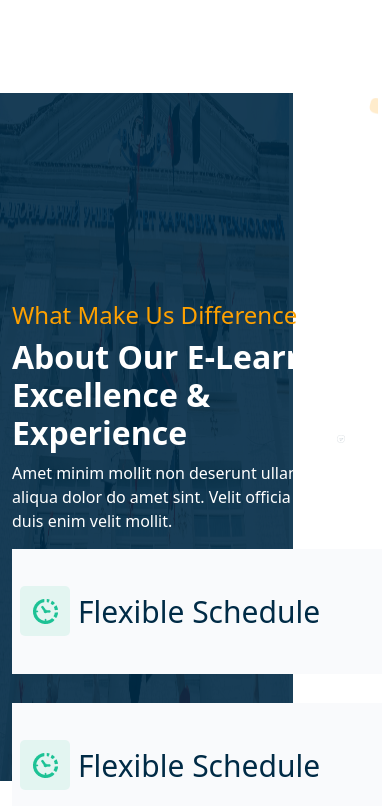
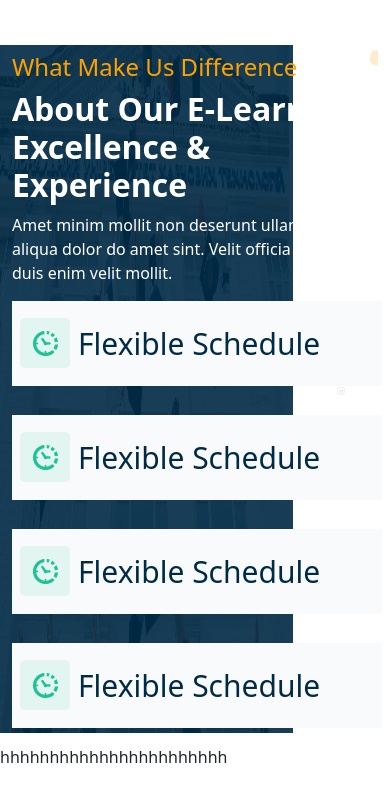
Before and after one commit to Sejan157218/egenslab-learning, a plain HTML site: page index.html in a window 390 px wide. Shown: the part 2018-2824 px from the top of the page. After the commit the page ends 2787 px from the top, so only its background shows below. Drawn offline with nearby package versions, Linux system fonts and the light colour scheme.

Commit message:
add resize about section

```diff
--- a/css/style.css
+++ b/css/style.css
@@ -121,10 +121,7 @@
 
 }
 /* Learnology’s History */
-/* .video-container{
-    background: #002b4661;
-    z-index: 115551;
-} */
+
 .video-content{
     width: 100%;
     height: 100%;
@@ -303,6 +300,14 @@
         grid-template-columns: repeat(1,1fr);
 
     }
+    .about-text{
+        margin-top: -680px;
+    }
+    .about-content{
+        width: 370px;
+        height: 85px;
+        background-color: #F9FAFC;
+    }
 }
 
 @media only screen and (min-width:689px) and (max-width:992px){
@@ -325,4 +330,7 @@
     .about-container-text-icon{
         grid-template-columns: repeat(1,1fr);
     }
+    .about-text{
+        margin-top: -650px;
+    }
 }
--- a/index.html
+++ b/index.html
@@ -231,7 +231,7 @@ C97.3,23.7,75.7,2.3,49.9,2.5" />
             </div>
         </section>
         <!-- About -->
-       <section class="my-5">
+       <section style="height: 700px;">
         <div class="row m-0">
             <div class="about-container col-10 col-md-10 col-lg-10 p-0">
                 <div class="about-color-overlay"></div>
@@ -270,6 +270,9 @@ C97.3,23.7,75.7,2.3,49.9,2.5" />
                 </div>
                </div>
        </section>
+
+       <!-- The Source Of Wisdom -->
+       <section>hhhhhhhhhhhhhhhhhhhhhhh</section>
     </main>
 
     <!-- footer -->
```
